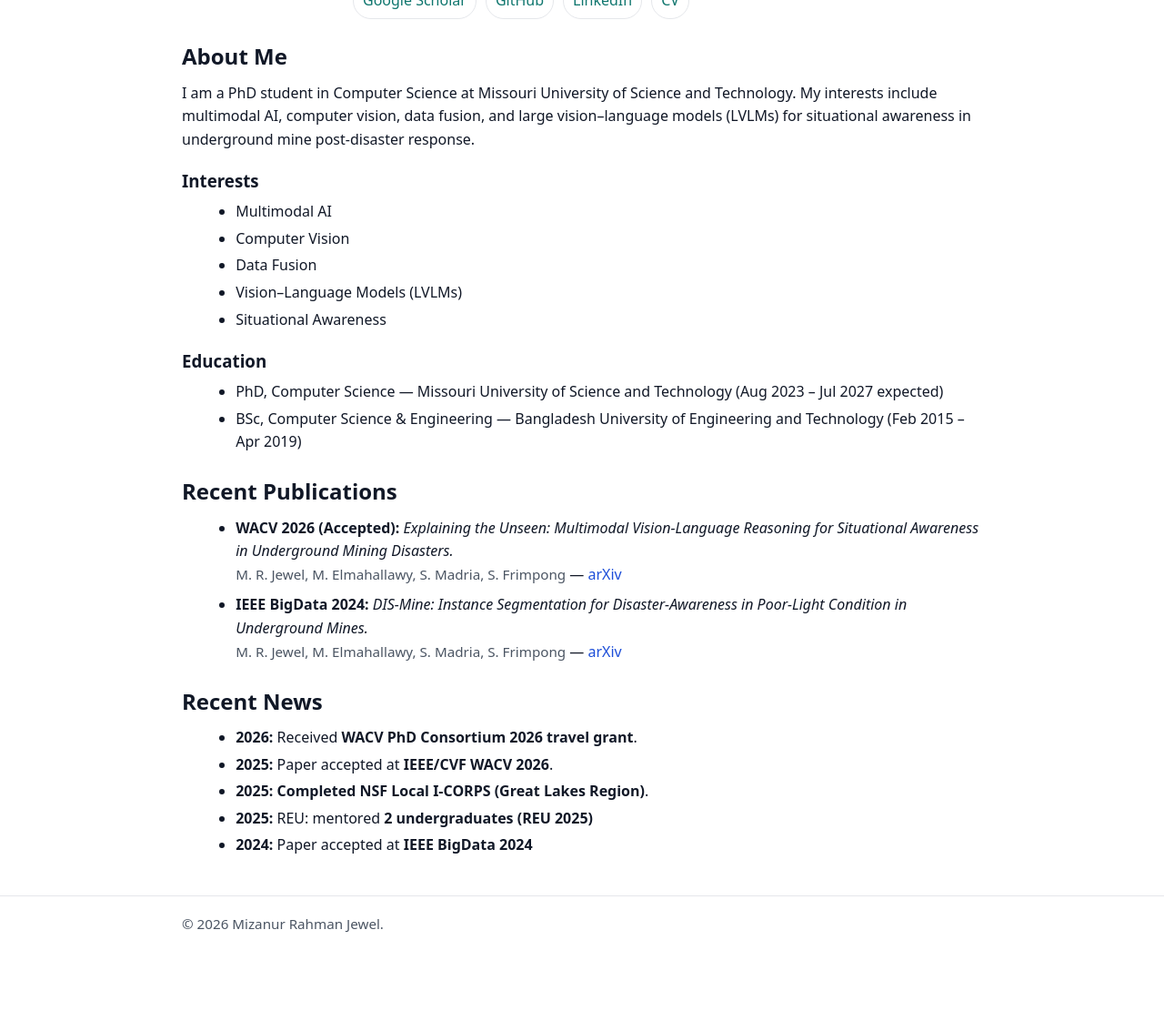
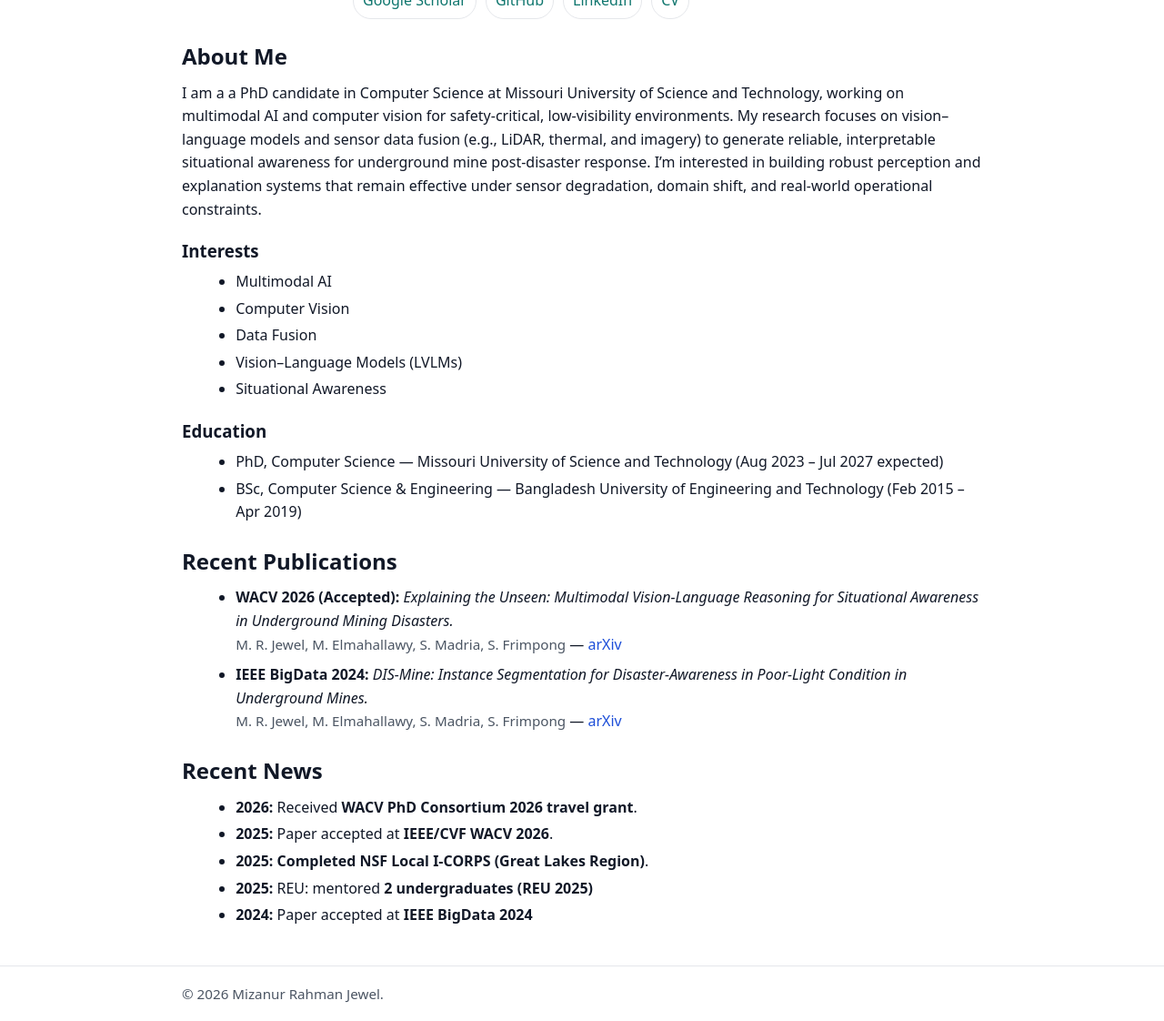
Before and after one commit to mizanJewel/mizanJewel.github.io, a Jekyll site: the page built from index.md, in a window 1280 px wide, cut to the strip 272-1394 px from the top of the page. Shown: the whole strip at 91% size. Built offline with Jekyll 4.4.1, drawn with Linux system fonts in a browser that asks for light colours; before the commit the page ends 1318 px from its top, so only the background shows below that.

Commit message:
update bio

```diff
--- a/index.md
+++ b/index.md
@@ -23,7 +23,7 @@ title: Home
 </div>
 
 ## About Me
-I am a PhD student in Computer Science at Missouri University of Science and Technology. My interests include multimodal AI, computer vision, data fusion, and large vision–language models (LVLMs) for situational awareness in underground mine post-disaster response.
+I am a a PhD candidate in Computer Science at Missouri University of Science and Technology, working on multimodal AI and computer vision for safety-critical, low-visibility environments. My research focuses on vision–language models and sensor data fusion (e.g., LiDAR, thermal, and imagery) to generate reliable, interpretable situational awareness for underground mine post-disaster response. I’m interested in building robust perception and explanation systems that remain effective under sensor degradation, domain shift, and real-world operational constraints.
 
 ### Interests
 - Multimodal AI
```
